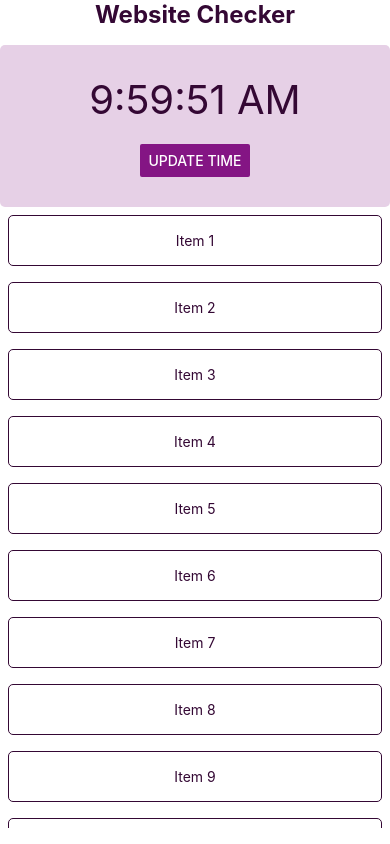
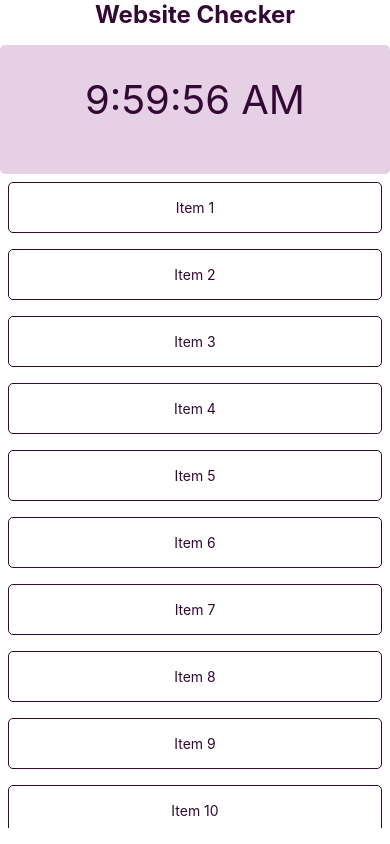
Before and after one commit to 2aMargot/webSiteChecker, a React Native app: screen / in a window 390 px wide. Built offline with nearby package versions, Linux system fonts and the light colour scheme.

Commit message:
UseEffect on Heure

```diff
--- a/src/components/Heure.js
+++ b/src/components/Heure.js
@@ -1,5 +1,4 @@
-import { useState } from "react";
-import { Button, StyleSheet, Text, View } from "react-native"
+import { StyleSheet, Text, View } from "react-native"
 
 
 const Heure =({ time }) => {
@@ -20,6 +19,14 @@
         color: '#340834',
         textAlign: 'center'
     },
+    container: {
+        flex: 1,
+        justifyContent: 'center',
+        alignItems: 'center',
+        backgroundColor: '#E6D0E6',
+        padding: 30,
+        borderRadius: 5,
+    },
 })
 
 
--- a/src/components/ListHeader.js
+++ b/src/components/ListHeader.js
@@ -1,5 +1,5 @@
 import React from 'react';
-import { useState } from "react";
+import { useState, useEffect } from "react";
 import { View, Text, StyleSheet, Button} from 'react-native';
 import Heure from './Heure';
 
@@ -11,17 +11,16 @@
         setTime(new Date());
     }
 
+    useEffect(() => {
+        const interval = setInterval(update, 1000);
+        return () => clearInterval(interval);
+    }, []);
+
+
 return(
     <View>
         <Text style={styles.title}>Website Checker</Text>
-        <View style={styles.container}>
-            <Heure time={time} />
-            <Button
-                title="UpDate Time"
-                onPress={update}
-                color="#841584"
-            />
-        </View>
+        <Heure time={time} />
     </View>
 )
 
@@ -35,14 +34,7 @@
     color:'#340834',
     textAlign: 'center',
     },
-    container: {
-        flex: 1,
-        justifyContent: 'center',
-        alignItems: 'center',
-        backgroundColor: '#E6D0E6',
-        padding: 30,
-        borderRadius: 5,
-    },
+
 });
 
 export default ListHeader;
```
